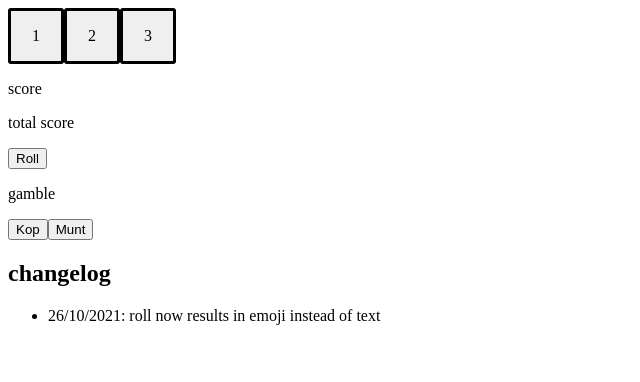
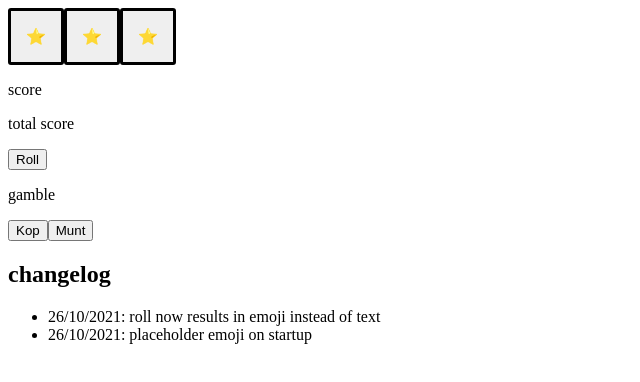
Before and after one commit to davidoost/eo, a plain HTML site: page index.html in a window 1280 px wide. Shown: the whole page, without its empty margins (0-640 px from the left). Drawn offline with Linux system fonts and the light colour scheme.

Commit message:
placeholder emoji on startup

```diff
--- a/index.html
+++ b/index.html
@@ -15,9 +15,9 @@
 
 
 <div class="boxes">
-    <div class="box"><p id="result1">1</p></div>
-    <div class="box"><p id="result2">2</p></div>
-    <div class="box"><p id="result3">3</p></div>
+    <div class="box"><p id="result1">⭐</p></div>
+    <div class="box"><p id="result2">⭐</p></div>
+    <div class="box"><p id="result3">⭐</p></div>
 </div>
 <div>
     <p id="score">score</p>
@@ -37,6 +37,7 @@
     <h2>changelog</h2>
     <ul>
         <li>26/10/2021: roll now results in emoji instead of text</li>
+        <li>26/10/2021: placeholder emoji on startup</li>
     </ul>
 </div>
 
```
